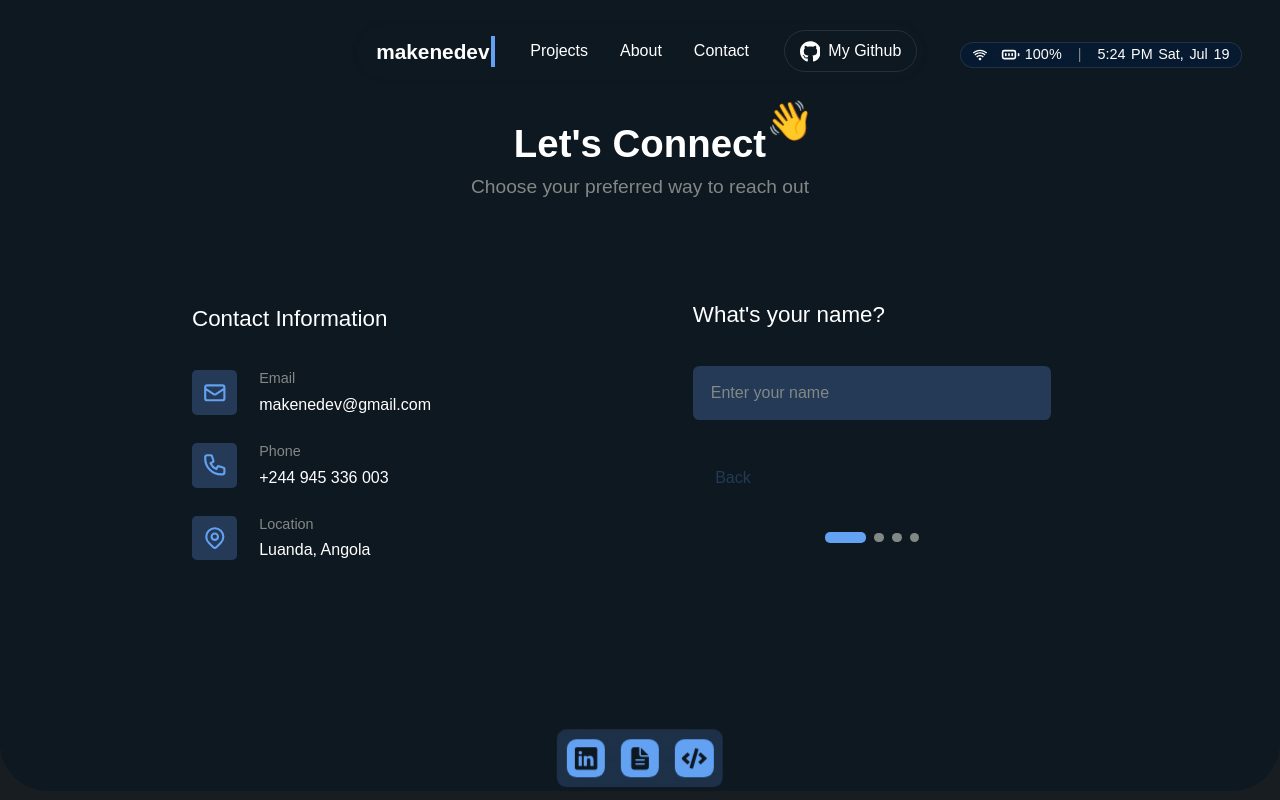
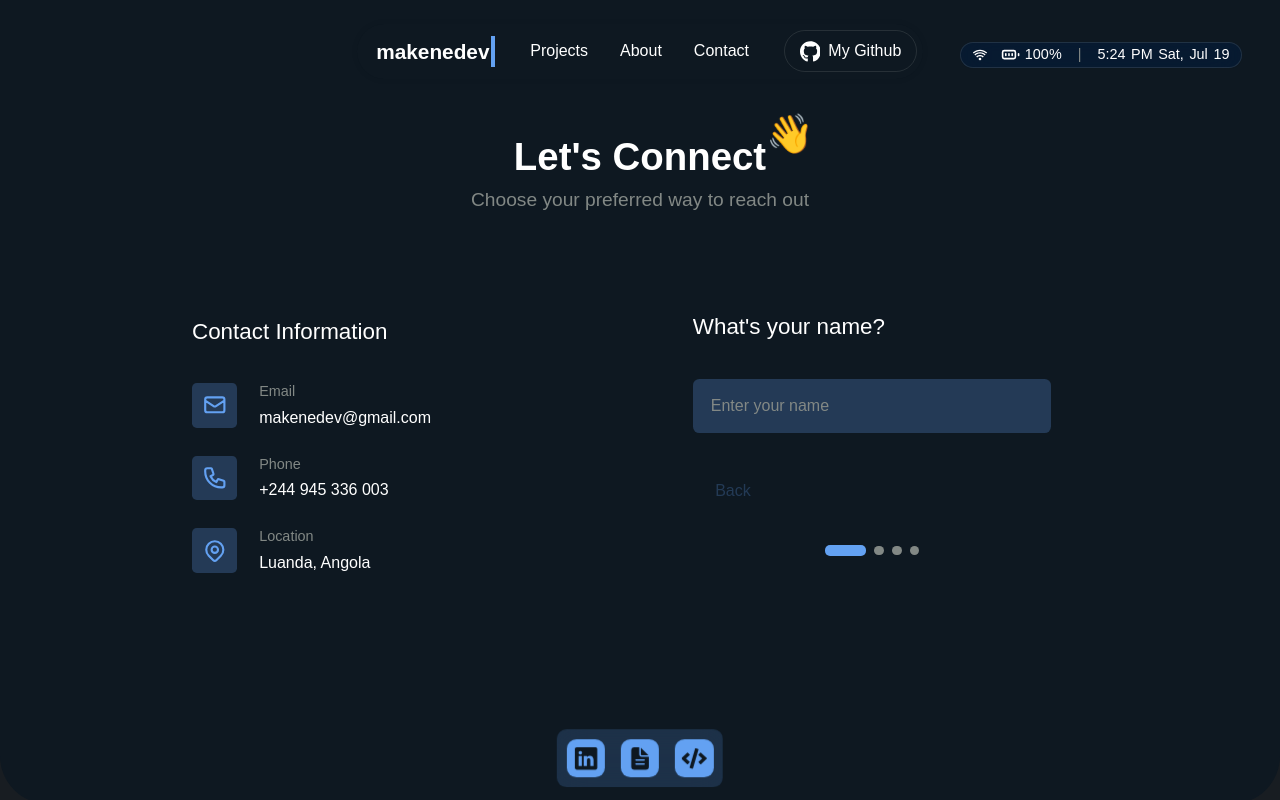
Before and after one commit to makeneto/makenedev, a React (Vite) app: page /contact in a window 1280 px wide. Shown: the top 800 px of the page. Built offline with nearby package versions, Linux system fonts and the light colour scheme; a web font is replaced by a local one.

Commit message:
style: add padding top

```diff
--- a/src/pages/Contact.jsx
+++ b/src/pages/Contact.jsx
@@ -11,6 +11,22 @@ import SpinnerMini from '../components/ui/SpinnerMini'
 import { LargeTitle } from '../components/FAQ'
 import { DescriptionTitle } from '../components/FavoriteSingers'
 import MessageSent from '../components/ui/MessageSent'
+
+const ContactPageStyled = styled.main`
+    padding-top: 10%;
+
+    @media (min-width: 769px) and (max-width: 1024px) {
+        padding-top: 9%;
+    }
+
+    @media (min-width: 481px) and (max-width: 768px) {
+        padding-top: 20%;
+    }
+
+    @media (max-width: 480px) {
+        padding-top: 24%;
+    }
+`
 
 const Contact = styled.div`
     width: 50%;
@@ -271,7 +287,7 @@ export default function ContactPage() {
     } = useContactMe()
 
     return (
-        <article style={{ marginTop: "9%" }}>
+        <ContactPageStyled>
             <LargeTitle>Let's Connect<span>👋</span></LargeTitle>
             <DescriptionTitle>Choose your preferred way to reach out</DescriptionTitle>
 
@@ -476,6 +492,6 @@ export default function ContactPage() {
                     )}
                 </MessageContainer>
             </Contact>
-        </article>
+        </ContactPageStyled>
     );
 }
```
